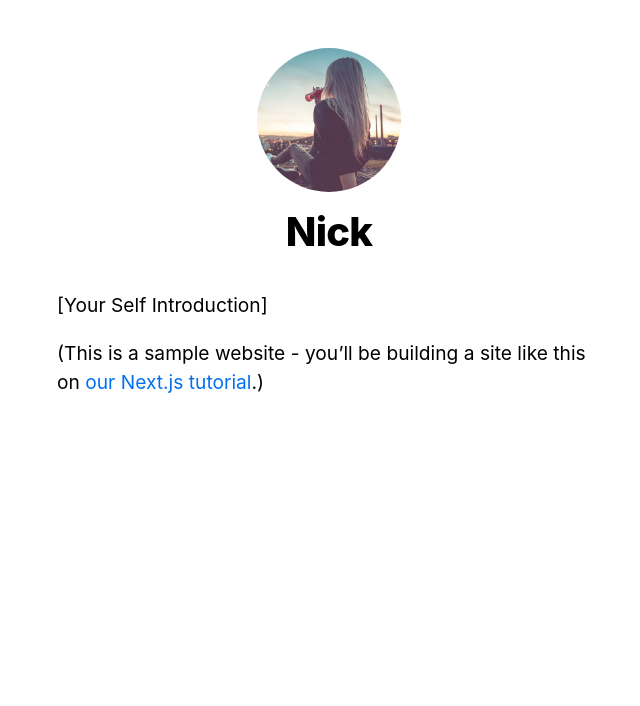
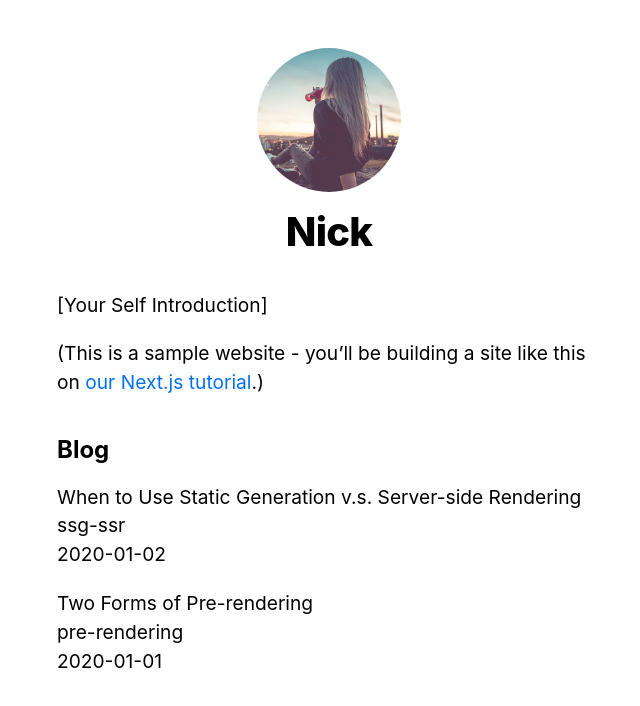
Before and after one commit to Nicklzy/next-app, a Next.js app: page / in a window 1280 px wide. Shown: the top 706 px of the page, without its empty margins (311-951 px from the left). Built offline with nearby package versions, Linux system fonts and the light colour scheme.

Commit message:
Static Site Generation

```diff
--- /dev/null
+++ b/lib/posts.ts
@@ -0,0 +1,43 @@
+import fs from 'fs'
+import path from 'path'
+import matter from 'gray-matter'
+
+const postsDirectory = path.join(process.cwd(), 'posts')
+
+export interface Data {
+    id: string;
+    date: string;
+    title: string;
+}
+
+export function getSortedPostsData() {
+    // Get file names under /posts
+    const fileNames = fs.readdirSync(postsDirectory)
+    const allPostsData: Data[] = fileNames.map(fileName => {
+        // Remove ".md" from file name to get id
+        const id = fileName.replace(/\.md$/, '')
+
+        // Read markdown file as string
+        const fullPath = path.join(postsDirectory, fileName)
+        const fileContents = fs.readFileSync(fullPath, 'utf8')
+
+        // Use gray-matter to parse the post metadata section
+        const matterResult: any = matter(fileContents);
+
+        // Combine the data with the id
+        return {
+            id,
+            ...(matterResult.data)
+        }
+    })
+    // Sort posts by date
+    return allPostsData.sort(({ date: a }, { date: b }) => {
+        if (a < b) {
+            return 1
+        } else if (a > b) {
+            return -1
+        } else {
+            return 0
+        }
+    })
+}
--- a/package.json
+++ b/package.json
@@ -9,6 +9,7 @@
     "lint": "next lint"
   },
   "dependencies": {
+    "gray-matter": "^4.0.3",
     "next": "11.0.1",
     "react": "17.0.2",
     "react-dom": "17.0.2"
--- a/pages/index.tsx
+++ b/pages/index.tsx
@@ -1,8 +1,23 @@
 import Head from 'next/head';
 import Layout, {siteTitle} from '../components/layout';
 import utilStyles from '../styles/utils.module.css';
+import {Data, getSortedPostsData} from '../lib/posts';
+import {GetStaticProps} from "next";
 
-export default function Home() {
+export const getStaticProps: GetStaticProps = async () => {
+    const allPostsData = getSortedPostsData();
+    return {
+        props: {
+            allPostsData
+        }
+    };
+};
+
+interface Props {
+    allPostsData: Data[]
+}
+
+const Home:React.FC<Props> = ({allPostsData}) => {
     return (
         <Layout home>
             <Head>
@@ -15,6 +30,23 @@
                     <a href="https://nextjs.org/learn">our Next.js tutorial</a>.)
                 </p>
             </section>
+            <section className={`${utilStyles.headingMd} ${utilStyles.padding1px}`}>
+                <h2 className={utilStyles.headingLg}>Blog</h2>
+                <ul className={utilStyles.list}>
+                    {allPostsData.map(({ id, date, title }) => (
+                        <li className={utilStyles.listItem} key={id}>
+                            {title}
+                            <br />
+                            {id}
+                            <br />
+                            {date}
+                        </li>
+                    ))}
+                </ul>
+            </section>
         </Layout>
     );
+
 }
+
+export default Home;
--- /dev/null
+++ b/posts/pre-rendering.md
@@ -0,0 +1,11 @@
+---
+title: 'Two Forms of Pre-rendering'
+date: '2020-01-01'
+---
+
+Next.js has two forms of pre-rendering: **Static Generation** and **Server-side Rendering**. The difference is in **when** it generates the HTML for a page.
+
+- **Static Generation** is the pre-rendering method that generates the HTML at **build time**. The pre-rendered HTML is then _reused_ on each request.
+- **Server-side Rendering** is the pre-rendering method that generates the HTML on **each request**.
+
+Importantly, Next.js lets you **choose** which pre-rendering form to use for each page. You can create a "hybrid" Next.js app by using Static Generation for most pages and using Server-side Rendering for others.
--- /dev/null
+++ b/posts/ssg-ssr.md
@@ -0,0 +1,19 @@
+---
+title: 'When to Use Static Generation v.s. Server-side Rendering'
+date: '2020-01-02'
+---
+
+We recommend using **Static Generation** (with and without data) whenever possible because your page can be built once and served by CDN, which makes it much faster than having a server render the page on every request.
+
+You can use Static Generation for many types of pages, including:
+
+- Marketing pages
+- Blog posts
+- E-commerce product listings
+- Help and documentation
+
+You should ask yourself: "Can I pre-render this page **ahead** of a user's request?" If the answer is yes, then you should choose Static Generation.
+
+On the other hand, Static Generation is **not** a good idea if you cannot pre-render a page ahead of a user's request. Maybe your page shows frequently updated data, and the page content changes on every request.
+
+In that case, you can use **Server-Side Rendering**. It will be slower, but the pre-rendered page will always be up-to-date. Or you can skip pre-rendering and use client-side JavaScript to populate data.
```
Also changed, not shown: 1 other file (tests, documents, lock files or other folders).
